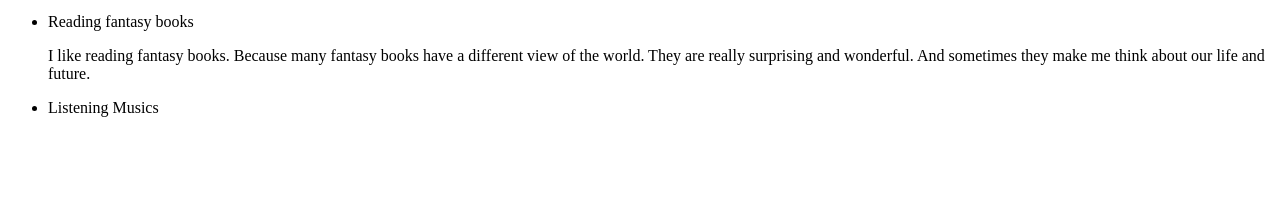
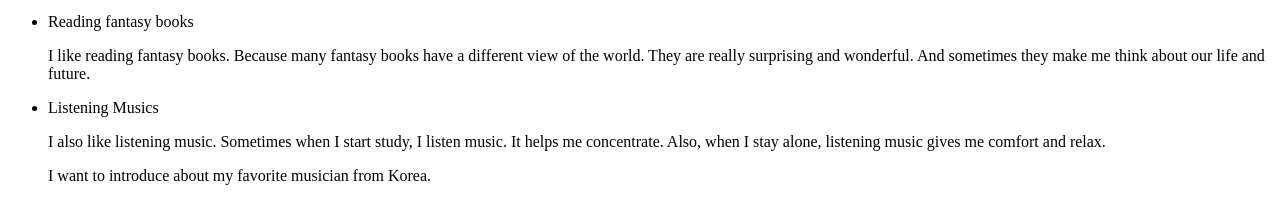
Before and after one commit to leeshafalo/daye-itmd-361-project1, a plain HTML site: page project1/about/index.html in a window 1280 px wide. Shown: the part 555-778 px from the top of the page. Drawn offline with Linux system fonts and the light colour scheme.

Commit message:
about/index.html Add <p> tag and <article> tag in music section

```diff
--- a/project1/about/index.html
+++ b/project1/about/index.html
@@ -60,6 +60,14 @@
             </p>
           </li>
           <li>Listening Musics
+            <p>
+              I also like listening music. Sometimes when I start study, I listen music. It helps me concentrate. Also, when I stay alone, listening music gives me comfort and relax.
+            </p>
+            <p>
+              I want to introduce about my favorite musician from Korea.
+            </p>
+            <article class="musician">
+            </article>
           </li>
         </ul>
       </section>
```
